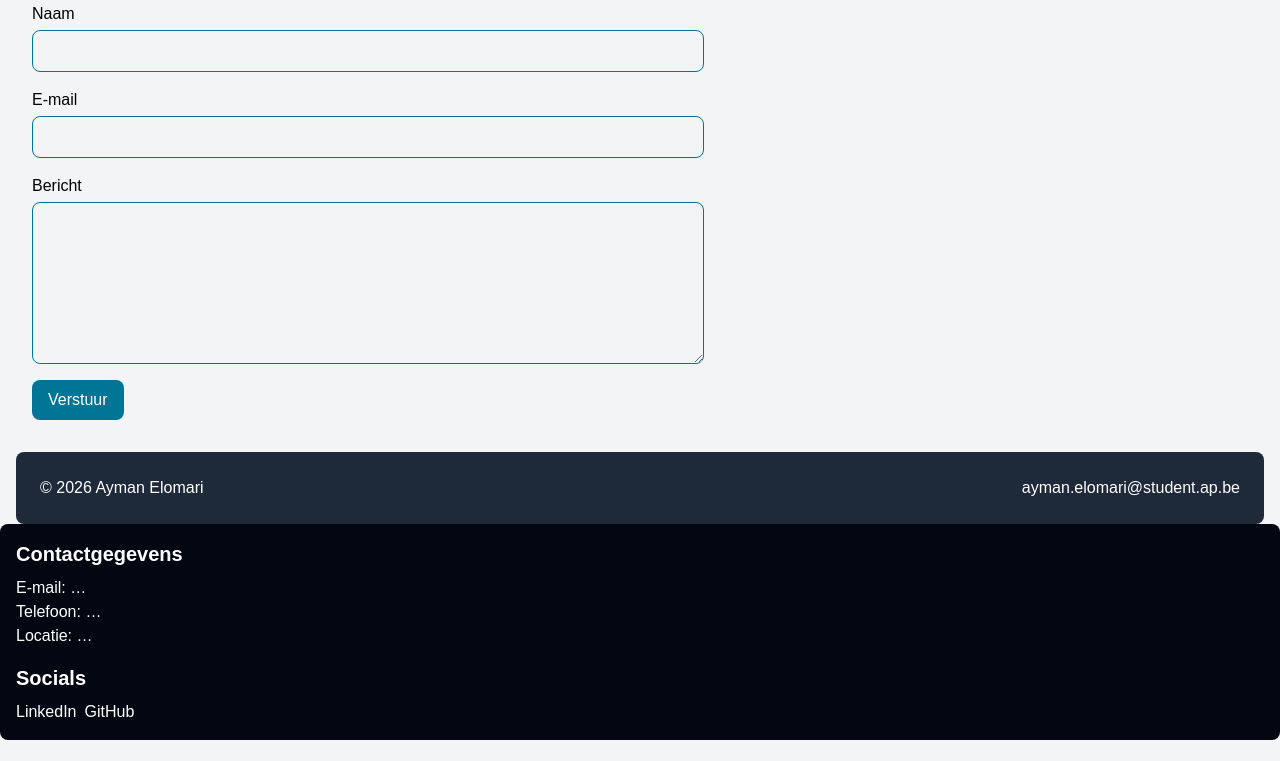
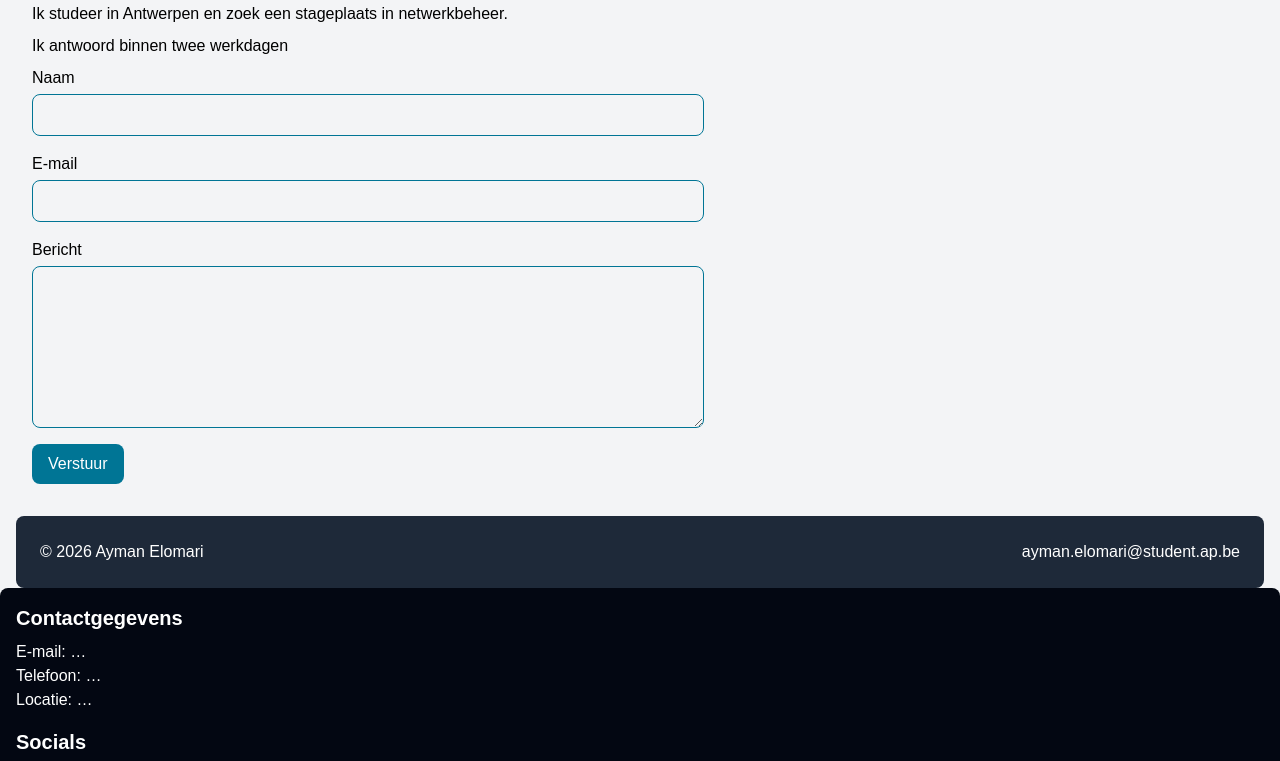
Before and after one commit to THRealGAME/portfolio, a plain HTML site: page contact.html in a window 1280 px wide. Shown: the part 252-1013 px from the top of the page. Before the commit the page ends 992 px from the top, so only its background shows below. Drawn offline with Linux system fonts and the light colour scheme.

Commit message:
Contactpagina uitgebreid

```diff
--- a/contact.html
+++ b/contact.html
@@ -38,6 +38,9 @@
 
     <main class="md:col-span-3 lg:col-span-4 p-4">
         <h1 class="mb-4 text-3xl font-semibold text-cyan-700">Contact</h1>
+        <p class="mt-2 mb-2">Ik studeer in Antwerpen en zoek een stageplaats in netwerkbeheer.
+        </p>
+        <p class="mt-2 mb-2">Ik antwoord binnen twee werkdagen</p>
         <form action="#" method="post" class="flex flex-col gap-4 lg:max-w-2xl">
             <label class="flex flex-col gap-1">Naam
                 <input type="text" name="naam" class="rounded-lg border border-cyan-700 p-2">
```
Also changed, not shown: css/tailwind.css.
